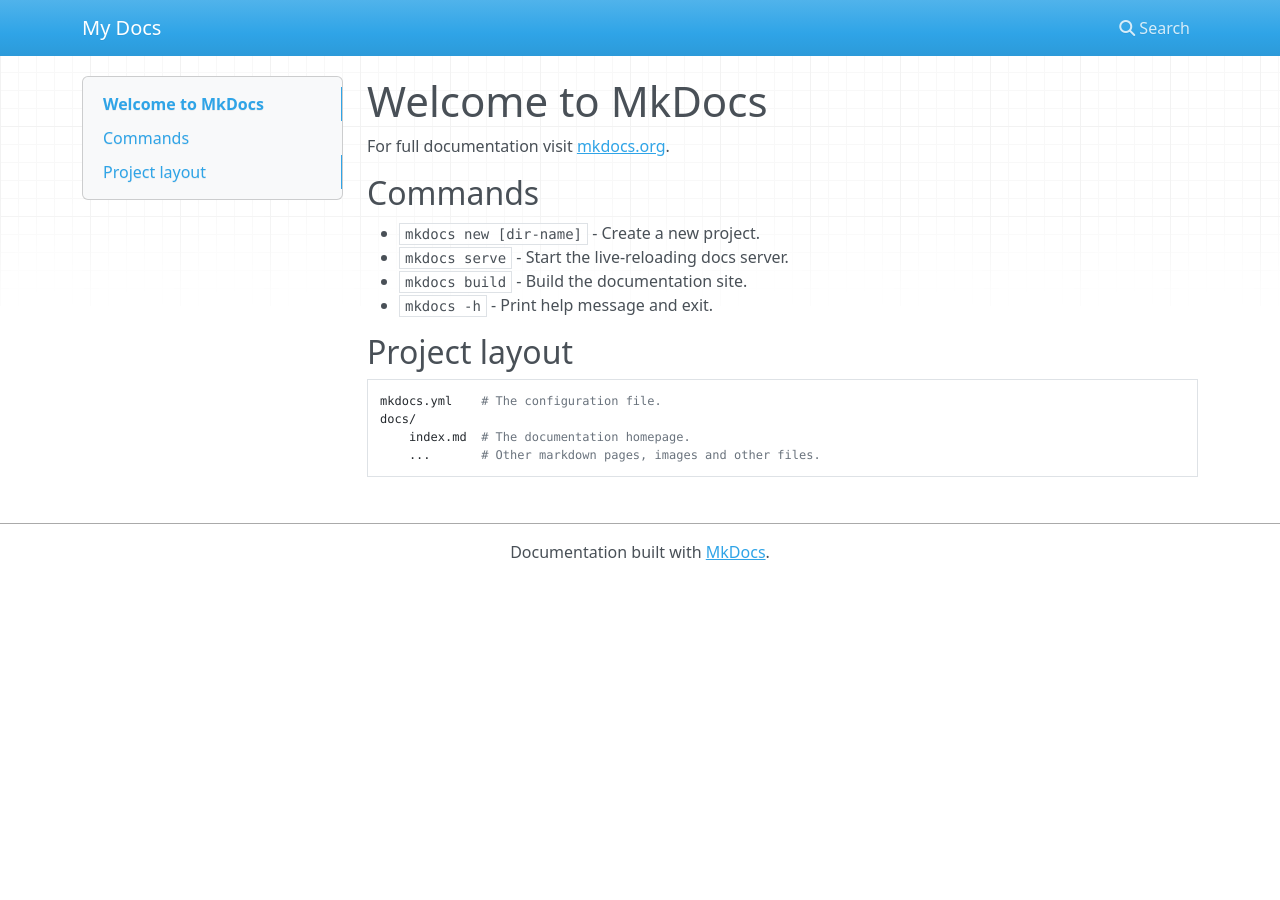
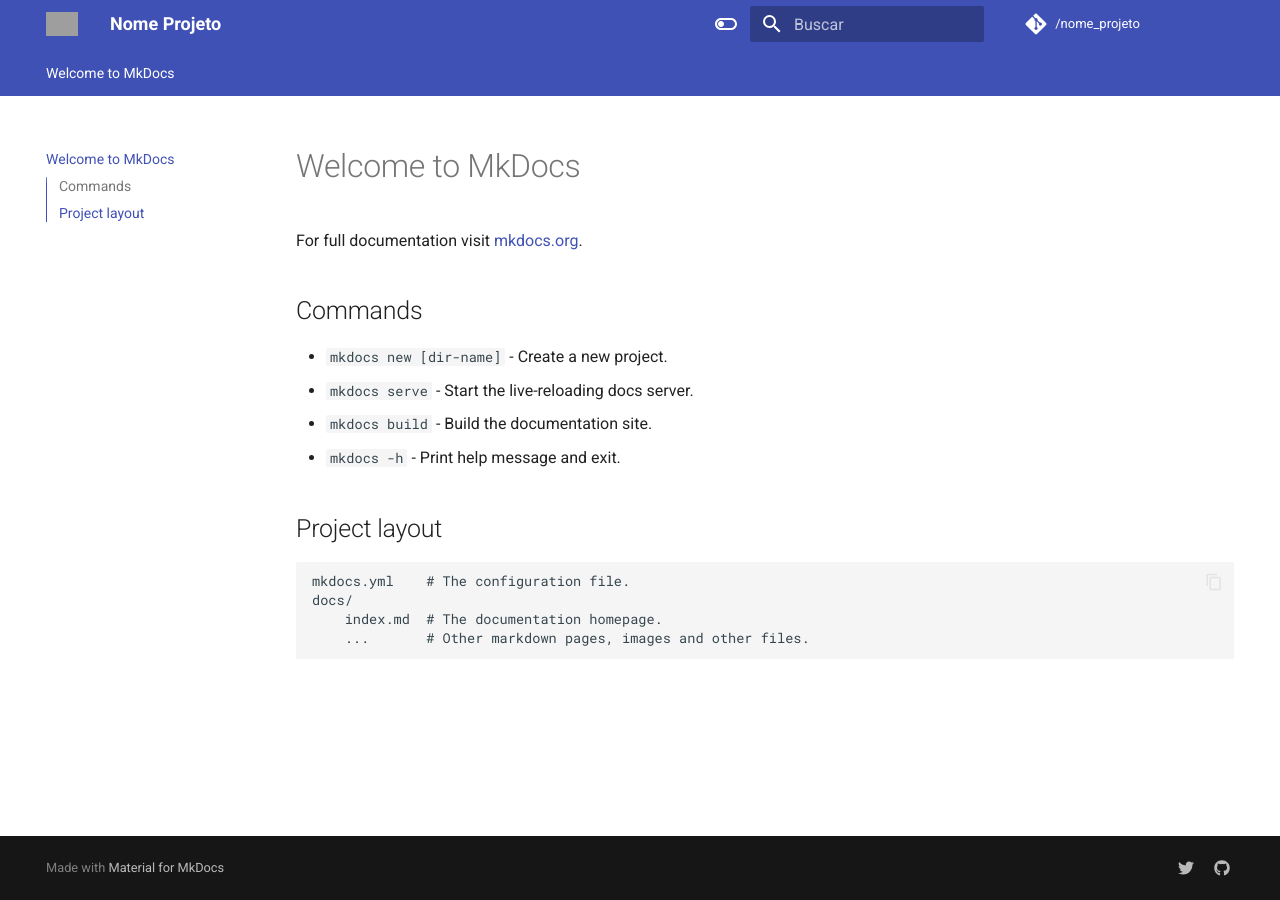
Before and after one commit to cicerohr/nome_projeto, an MkDocs documentation site: the page built from docs/index.md, in a window 1280 px wide. Built offline with MkDocs 1.6.1 and Material for MkDocs 9.7.7, drawn with Linux system fonts in a browser that asks for light colours; nearby versions of some CDN libraries; comment, search, counter and statistics services are not loaded; grey boxes are pictures that could not be loaded.

Commit message:
Personalização do tema Material for MkDocs.

```diff
--- a/mkdocs.yml
+++ b/mkdocs.yml
@@ -1 +1,72 @@
-site_name: My Docs
+site_name: Nome Projeto
+repo_url: https://github.com/<usuario_github>/nome_projeto
+repo_name: <usuario_github>/nome_projeto
+edit_uri: edit/main/docs/
+
+theme:
+  name: material
+  language: pt-BR
+  logo: assets/logo.png
+  favicon: assets/logo.png
+  font:
+    text: Roboto
+    code: Roboto Mono
+  features:
+    - content.code.annotation
+    - content.code.copy
+    - content.tabs.link
+    - header.autohide
+    - navigation.footer
+    - navigation.tabs
+    - navigation.top
+    - navigation.sections
+    - search.highlight
+    - search.suggest
+    - toc.integrate
+  icon:
+    admonition:
+      note: fontawesome/solid/note-sticky
+      abstract: fontawesome/solid/book
+      info: fontawesome/solid/circle-info
+      tip: fontawesome/solid/bullhorn
+      success: fontawesome/solid/check
+      question: fontawesome/solid/circle-question
+      warning: fontawesome/solid/triangle-exclamation
+      failure: fontawesome/solid/bomb
+      danger: fontawesome/solid/skull
+      bug: fontawesome/solid/robot
+      example: fontawesome/solid/flask
+      quote: fontawesome/solid/quote-left
+  palette:
+    - media: "(prefers-color-scheme: light)"
+      scheme: default
+      toggle:
+        icon: material/toggle-switch-off-outline
+        name: Mudar para o modo escuro
+    - media: "(prefers-color-scheme: dark)"
+      scheme: slate
+      toggle:
+        icon: material/toggle-switch
+        name: Mudar para o modo claro
+
+extra:
+  generator: true
+  social:
+    - icon: fontawesome/brands/twitter
+      link: https://twitter.com/<nome_usuario>
+    - icon: fontawesome/brands/github
+      link: https://github.com/<nome_usuario>
+
+watch:
+  - src/nome_projeto
+
+plugins:
+  - search:
+      lang: pt-BR
+  - mkdocstrings:
+      handlers:
+        python:
+          paths: [ src/nome_projeto ]
+          options:
+            separate_signature: true
+            show_signature_annotations: true
```
